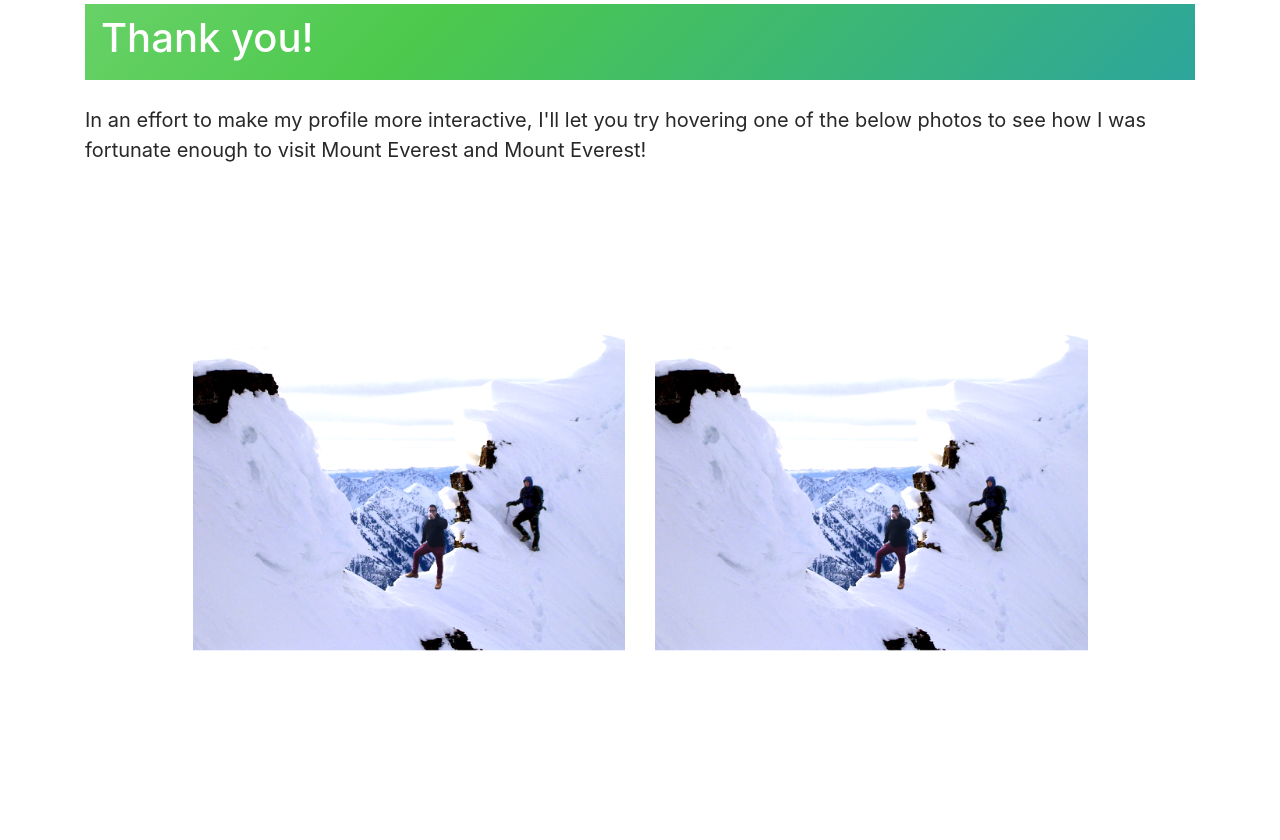
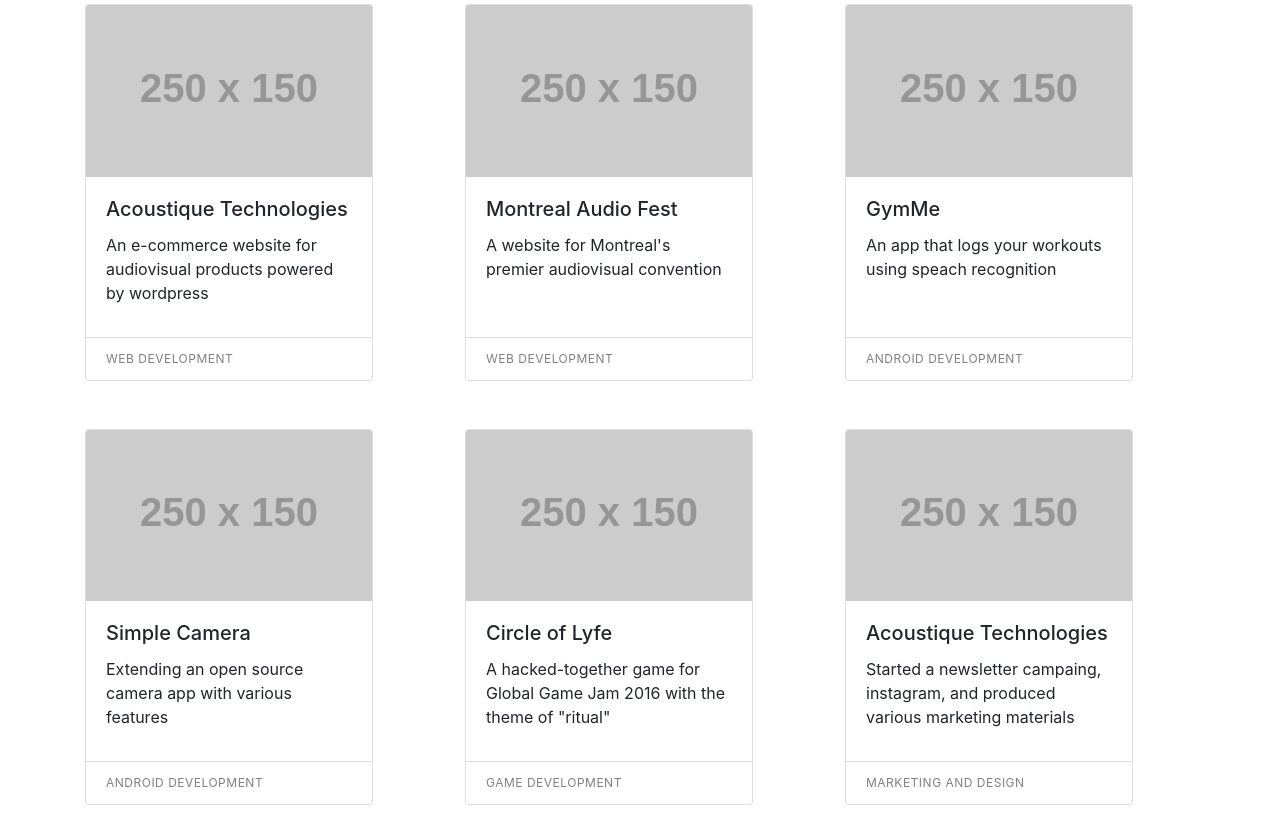
Before and after one commit to nemotime/nemotime.github.io, a plain HTML site: page index.html in a window 1280 px wide. Shown: the part 900-1740 px from the top of the page. Before the commit the page ends 1662 px from the top, so only its background shows below. Drawn offline with nearby package versions, Linux system fonts and the light colour scheme; placeholder pictures from the web are drawn by us.

Commit message:
added experience cards and css

```diff
--- a/css/style.css
+++ b/css/style.css
@@ -1,4 +1,8 @@
 .psgif{
+  display: block;
+  margin: 0 auto;
+  max-width: 450px;
+  min-width: 300px;
 }
 #name-text{
   font-size: 5em;
@@ -118,3 +122,28 @@
   background-size: 400% 400%;
   animation: Gradient 15s ease infinite
 }
+
+.card-body{
+   min-height: 10em;
+}
+
+.experience-card{
+  color: inherit;
+  text-decoration: none;
+}
+
+.experience-card a:link, a:visited{
+  color: inherit;
+  text-decoration: none;
+}
+
+.experience-card a:hover{
+  color: #837292;
+  text-decoration: none;
+}
+
+.list-group-item{
+  color:grey;
+  font-size: 0.75em;
+    letter-spacing: 0.5px;
+}
--- a/index.html
+++ b/index.html
@@ -68,6 +68,110 @@
       <div class="experience-h1-holder">
         <h1>Experience</h1>
       </div>
+
+      <div class="row">
+        <div class="col-12 col-sm-12 col-md-6 col-lg-4 experience-card">
+        <div class="card" style="width: 18rem;">
+          <a href="#">
+          <img class="card-img-top" src="http://via.placeholder.com/250x150" alt="Card image cap">
+          <div class="card-body">
+            <h5 class="card-title">Acoustique Technologies</h5>
+            <p class="card-text">An e-commerce website for audiovisual products powered by wordpress</p>
+          </div>
+          </a>
+          <ul class="list-group list-group-flush">
+            <li class="list-group-item">WEB DEVELOPMENT</li>
+          </ul>
+        </div>
+        </a>
+        &nbsp;
+        </div>
+
+        <div class="col-12 col-sm-12 col-md-6 col-lg-4 experience-card">
+        <div class="card" style="width: 18rem;">
+          <a href="#">
+          <img class="card-img-top" src="http://via.placeholder.com/250x150" alt="Card image cap">
+          <div class="card-body">
+            <h5 class="card-title">Montreal Audio Fest</h5>
+            <p class="card-text">A website for Montreal's premier audiovisual convention</p>
+          </div>
+          </a>
+          <ul class="list-group list-group-flush">
+            <li class="list-group-item">WEB DEVELOPMENT</li>
+          </ul>
+        </div>
+        </a>
+        &nbsp;
+        </div>
+
+        <div class="col-12 col-sm-12 col-md-6 col-lg-4 experience-card">
+        <div class="card" style="width: 18rem;">
+          <a href="#">
+          <img class="card-img-top" src="http://via.placeholder.com/250x150" alt="Card image cap">
+          <div class="card-body">
+            <h5 class="card-title">GymMe</h5>
+            <p class="card-text">An app that logs your workouts using speach recognition</p>
+          </div>
+          </a>
+          <ul class="list-group list-group-flush">
+            <li class="list-group-item">ANDROID DEVELOPMENT</li>
+          </ul>
+        </div>
+        </a>
+        </div>
+      </div>
+
+      <br/>
+
+      <div class="row">
+      <div class="col-12 col-sm-12 col-md-6 col-lg-4 experience-card">
+      <div class="card" style="width: 18rem;">
+        <a href="#">
+        <img class="card-img-top" src="http://via.placeholder.com/250x150" alt="Card image cap">
+        <div class="card-body">
+          <h5 class="card-title">Simple Camera</h5>
+          <p class="card-text">Extending an open source camera app with various features</p>
+        </div>
+        </a>
+        <ul class="list-group list-group-flush">
+          <li class="list-group-item">ANDROID DEVELOPMENT</li>
+        </ul>
+      </div>
+      &nbsp;
+      </div>
+
+      <div class="col-12 col-sm-12 col-md-6 col-lg-4 experience-card">
+      <div class="card" style="width: 18rem;">
+        <a href="#">
+        <img class="card-img-top" src="http://via.placeholder.com/250x150" alt="Card image cap">
+        <div class="card-body">
+          <h5 class="card-title">Circle of Lyfe</h5>
+          <p class="card-text">A hacked-together game for Global Game Jam 2016 with the theme of "ritual"</p>
+        </div>
+        </a>
+        <ul class="list-group list-group-flush">
+          <li class="list-group-item">GAME DEVELOPMENT</li>
+        </ul>
+      </div>
+      </a>
+      &nbsp;
+      </div>
+
+      <div class="col-12 col-sm-12 col-md-6 col-lg-4 experience-card">
+      <div class="card" style="width: 18rem;">
+        <a href="#">
+        <img class="card-img-top" src="http://via.placeholder.com/250x150" alt="Card image cap">
+        <div class="card-body">
+          <h5 class="card-title">Acoustique Technologies</h5>
+          <p class="card-text">Started a newsletter campaing, instagram, and produced various marketing materials</p>
+        </div>
+        </a>
+        <ul class="list-group list-group-flush">
+          <li class="list-group-item">MARKETING AND DESIGN</li>
+        </ul>
+      </div>
+      </a>
+      </div>
     </div>
 
     <div class="container">
@@ -83,16 +187,16 @@
       </span>
     </div>
     <div class="container row" style="margin: auto;">
-      <span class="col-sm-1"></span>
-      <img class="psgif col-sm-5" id="psgif1" src="img/snowy.png" alt="First gif of my Photoshop process"
+      <!--<span class="col-sm-1"></span>-->
+      <img class="psgif col-sm-6" id="psgif1" src="img/snowy.png" alt="First gif of my Photoshop process"
         onmouseover="document.getElementById('psgif1').src='img/snowy.gif'"
         onmouseout="document.getElementById('psgif1').src='img/snowy.png'"
       />
-      <img class="psgif col-sm-5" id="psgif2" src="img/snowy.png" alt="Second gif of my Photoshop process"
+      <img class="psgif col-sm-6" id="psgif2" src="img/snowy.png" alt="Second gif of my Photoshop process"
         onmouseover="document.getElementById('psgif2').src='img/snowy.gif'"
         onmouseout="document.getElementById('psgif2').src='img/snowy.png'"
       />
-      <span class="col-sm-1"></span>
+      <!--<span class="col-sm-1"></span>-->
     </div>
 
 	</div>
```
